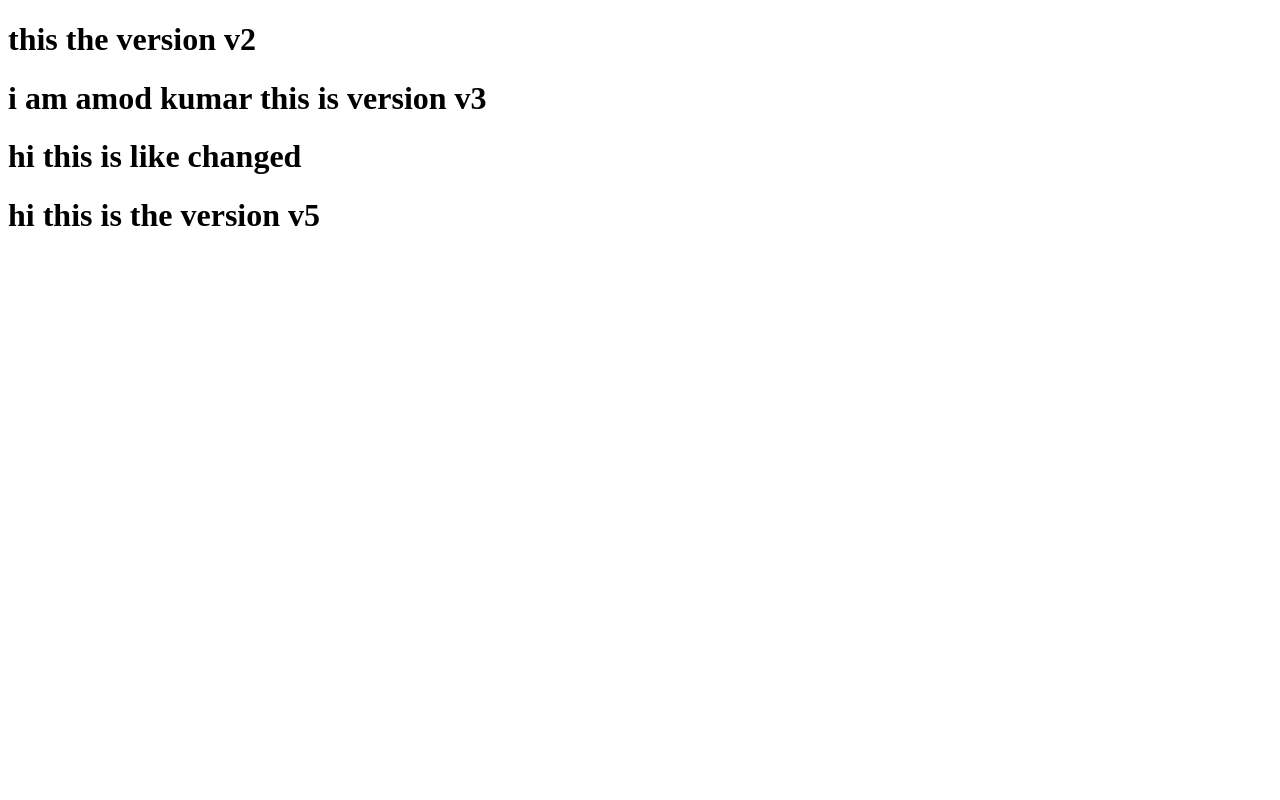
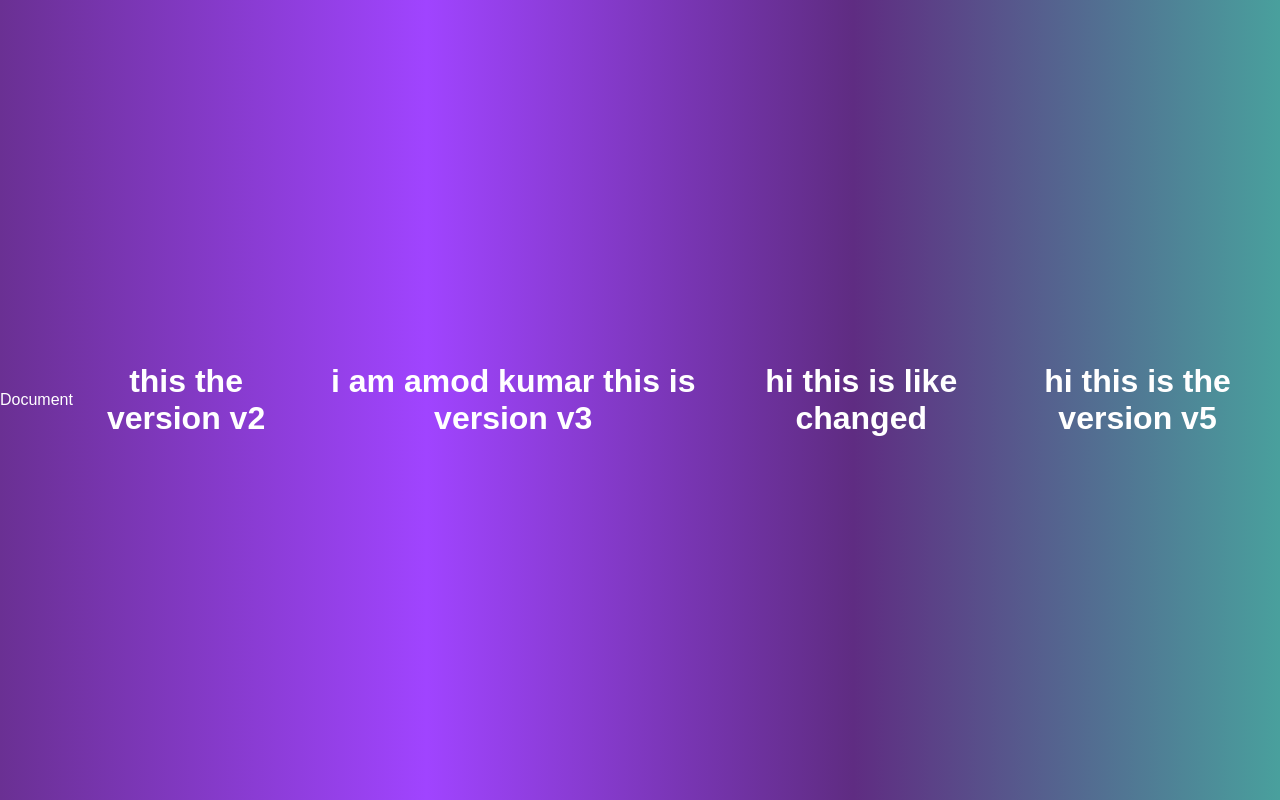
Before and after one commit to Amod-k/my-repo, a plain HTML site: page index.html in a window 1280 px wide. Drawn offline with Linux system fonts and the light colour scheme.

Commit message:
style.ss

```diff
--- a/index.html
+++ b/index.html
@@ -3,7 +3,9 @@
 <head>
     <meta charset="UTF-8">
     <meta name="viewport" content="width=, initial-scale=1.0">
+    <link rel="stylesheet" href="style.css"
     <title>Document</title>
+
 </head>
 <body>
 
@@ -14,8 +16,6 @@
 <h1>hi this is the version v5</h1>
 
 
-
-
 </h1>
 
 </body>
@@ -23,4 +23,5 @@
 
 
 
-</h2>
+<!-- </h2> -->
+<!--  -->
--- /dev/null
+++ b/style.css
@@ -0,0 +1,30 @@
+/* styles.css */
+body {
+    /* Set a gradient background from purple to teal */
+    background: linear-gradient(to right, #6a3093, #a044ff, #5f2c82, #49a09d);
+    font-family: Arial, sans-serif;
+    /* Sets a clean, modern font for the body text */
+    color: white;
+    /* Sets the text color to white for better contrast */
+    margin: 0;
+    /* Removes default margin */
+    padding: 0;
+    /* Removes default padding */
+    display: flex;
+    /* Enables flexbox layout */
+    justify-content: center;
+    /* Centers content horizontally */
+    align-items: center;
+    /* Centers content vertically */
+    height: 100vh;
+    /* Makes the body take the full height of the viewport */
+}
+
+h1 {
+    font-size: 2em;
+    /* Sets the size of the header text */
+    text-align: center;
+    /* Centers the header text */
+}
+
+/*  */
```
Also changed, not shown: 1 other file.
